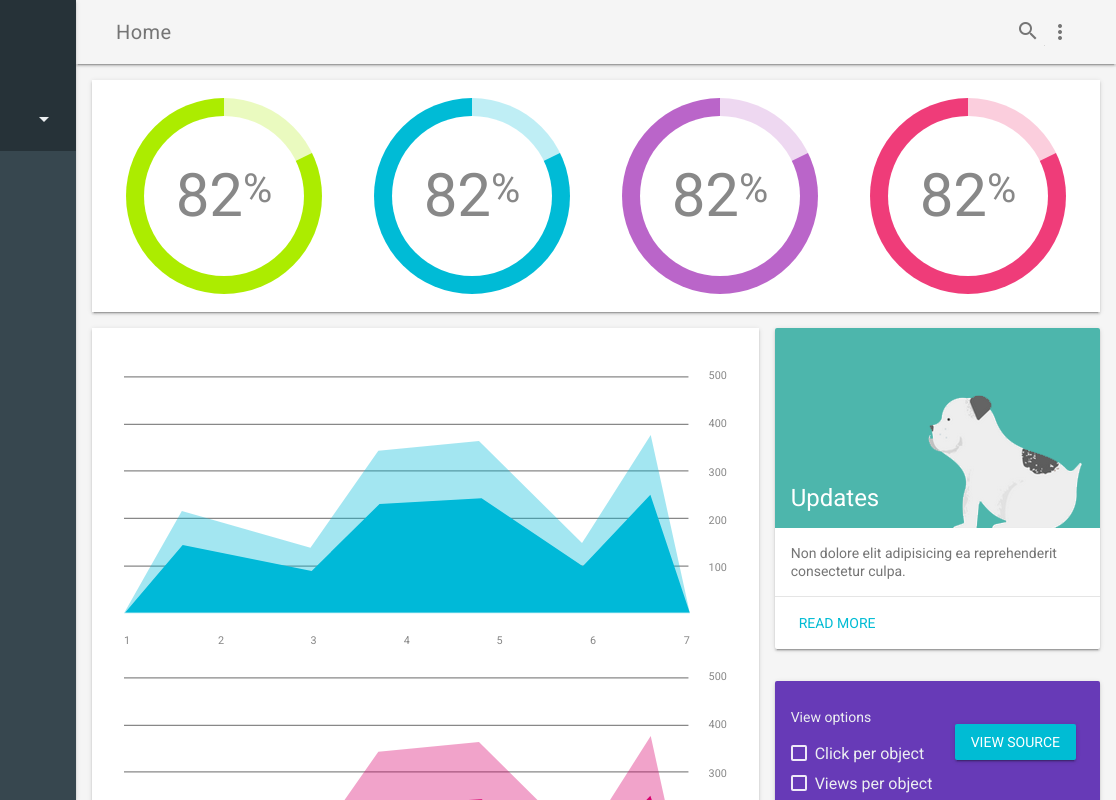
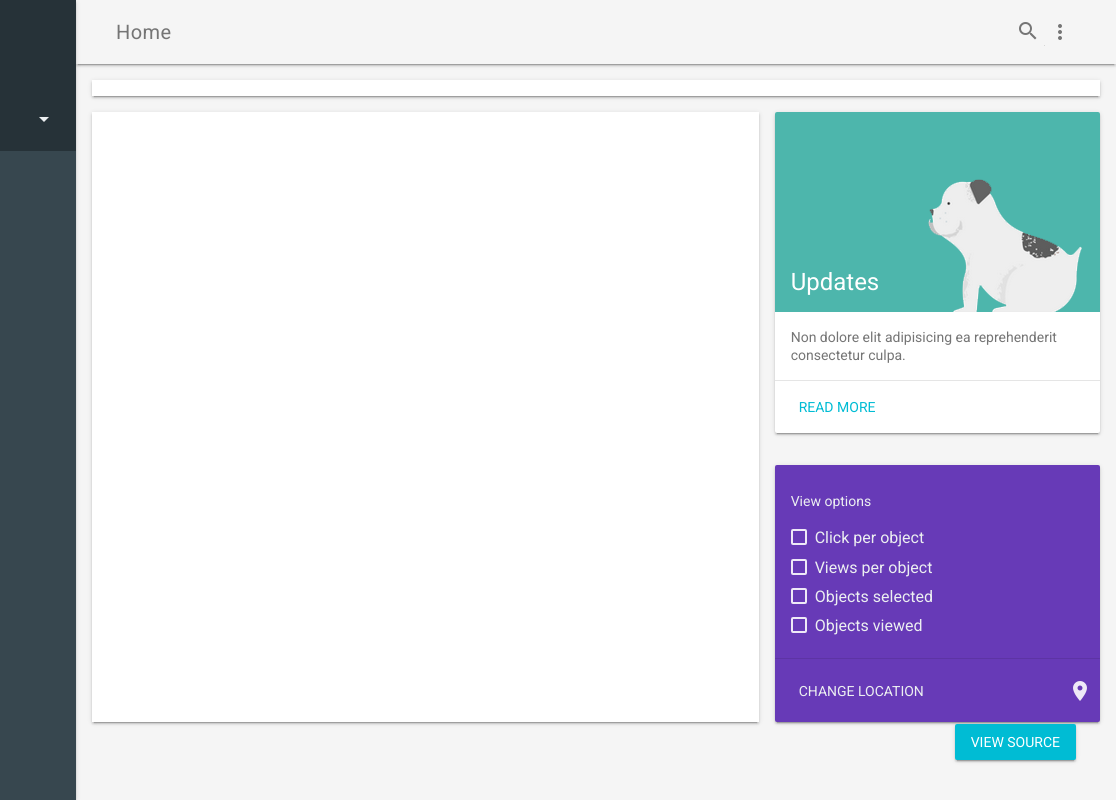
Before and after one commit to JorgeCerme/FinalWeek4, a plain HTML site: page zcesjce/www/index.html in a window 1280 px wide. Shown: the full height of the page, 164-1280 px from the left. Drawn offline with nearby package versions, Linux system fonts and the light colour scheme.

Commit message:
Commit N2

```diff
--- a/zcesjce/www/index.html
+++ b/zcesjce/www/index.html
@@ -119,31 +119,9 @@
       <main class="mdl-layout__content mdl-color--grey-100">
         <div class="mdl-grid demo-content">
           <div class="demo-charts mdl-color--white mdl-shadow--2dp mdl-cell mdl-cell--12-col mdl-grid">
-            <svg fill="currentColor" width="200px" height="200px" viewBox="0 0 1 1" class="demo-chart mdl-cell mdl-cell--4-col mdl-cell--3-col-desktop">
-              <use xlink:href="#piechart" mask="url(#piemask)" />
-              <text x="0.5" y="0.5" font-family="Roboto" font-size="0.3" fill="#888" text-anchor="middle" dy="0.1">82<tspan font-size="0.2" dy="-0.07">%</tspan></text>
-            </svg>
-            <svg fill="currentColor" width="200px" height="200px" viewBox="0 0 1 1" class="demo-chart mdl-cell mdl-cell--4-col mdl-cell--3-col-desktop">
-              <use xlink:href="#piechart" mask="url(#piemask)" />
-              <text x="0.5" y="0.5" font-family="Roboto" font-size="0.3" fill="#888" text-anchor="middle" dy="0.1">82<tspan dy="-0.07" font-size="0.2">%</tspan></text>
-            </svg>
-            <svg fill="currentColor" width="200px" height="200px" viewBox="0 0 1 1" class="demo-chart mdl-cell mdl-cell--4-col mdl-cell--3-col-desktop">
-              <use xlink:href="#piechart" mask="url(#piemask)" />
-              <text x="0.5" y="0.5" font-family="Roboto" font-size="0.3" fill="#888" text-anchor="middle" dy="0.1">82<tspan dy="-0.07" font-size="0.2">%</tspan></text>
-            </svg>
-            <svg fill="currentColor" width="200px" height="200px" viewBox="0 0 1 1" class="demo-chart mdl-cell mdl-cell--4-col mdl-cell--3-col-desktop">
-              <use xlink:href="#piechart" mask="url(#piemask)" />
-              <text x="0.5" y="0.5" font-family="Roboto" font-size="0.3" fill="#888" text-anchor="middle" dy="0.1">82<tspan dy="-0.07" font-size="0.2">%</tspan></text>
-            </svg>
           </div>
           <div class="demo-graphs mdl-shadow--2dp mdl-color--white mdl-cell mdl-cell--8-col">
-            <svg fill="currentColor" viewBox="0 0 500 250" class="demo-graph">
-              <use xlink:href="#chart" />
-            </svg>
-            <svg fill="currentColor" viewBox="0 0 500 250" class="demo-graph">
-              <use xlink:href="#chart" />
-            </svg>
-          </div>
+            </div>
           <div class="demo-cards mdl-cell mdl-cell--4-col mdl-cell--8-col-tablet mdl-grid mdl-grid--no-spacing">
             <div class="demo-updates mdl-card mdl-shadow--2dp mdl-cell mdl-cell--4-col mdl-cell--4-col-tablet mdl-cell--12-col-desktop">
               <div class="mdl-card__title mdl-card--expand mdl-color--teal-300">
```
